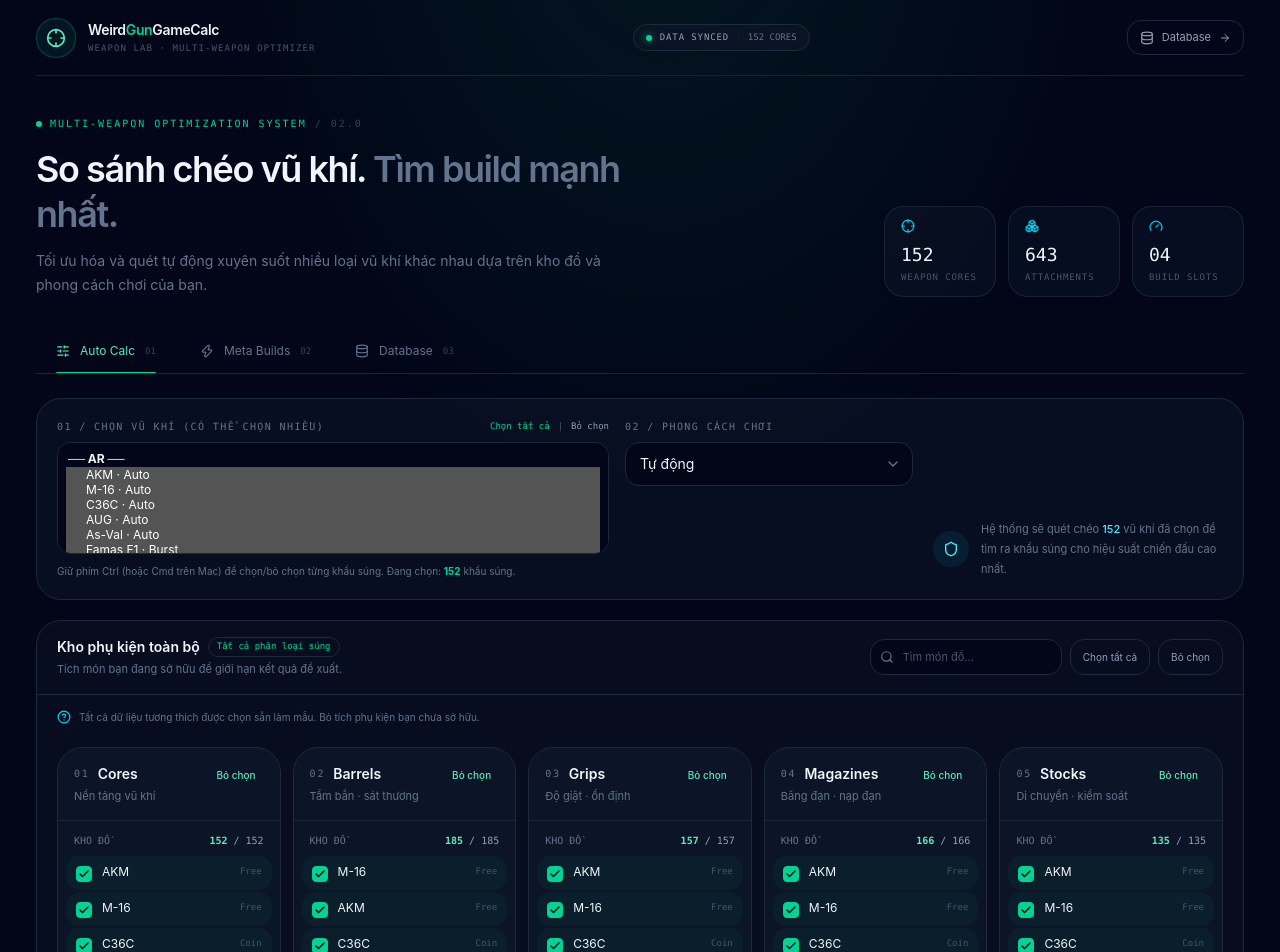
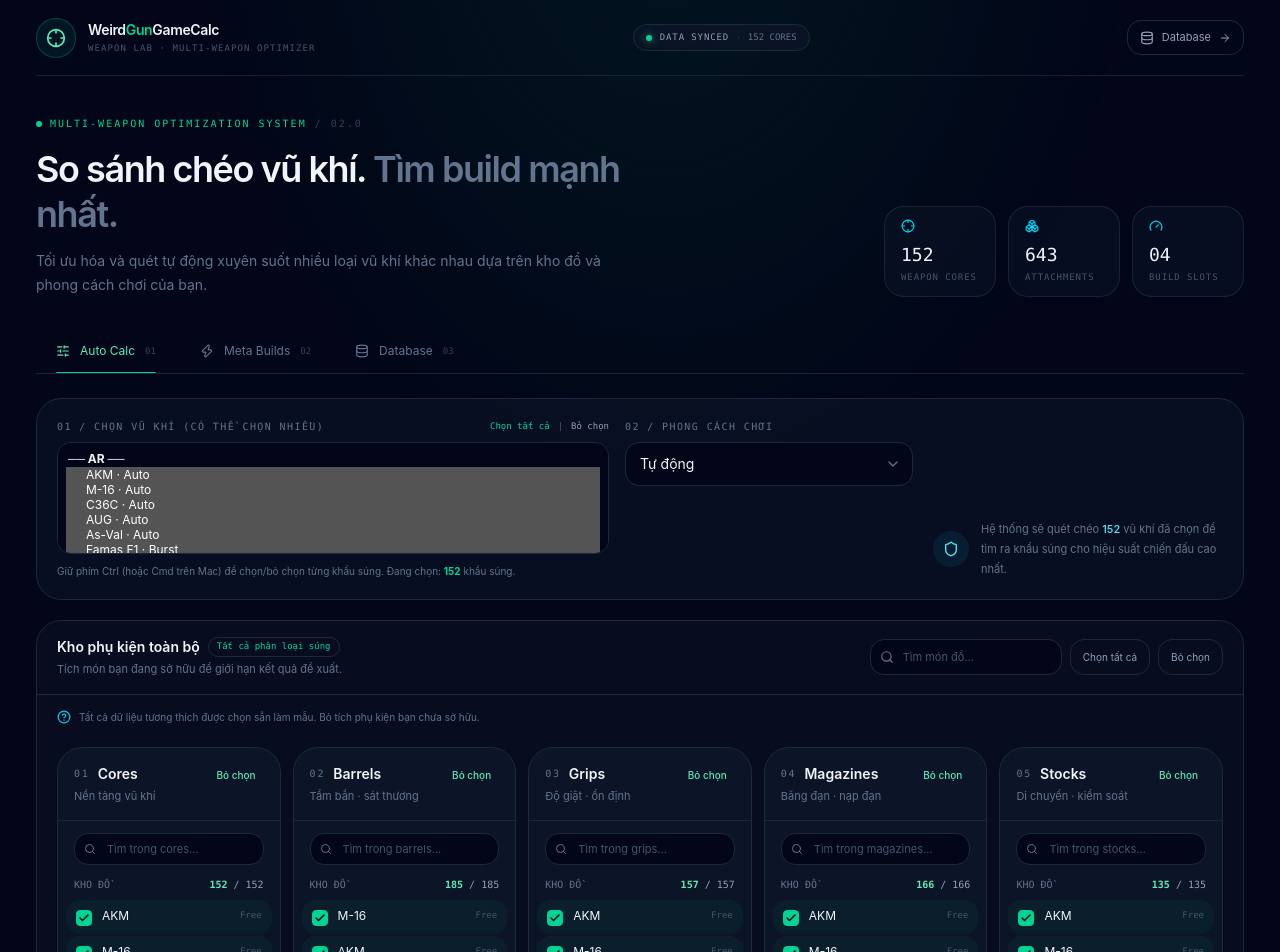
Before and after one commit to Kenn1223-227/wggcalc, a Next.js app: page / in a window 1280 px wide. Shown: the top 952 px of the page. Built offline with nearby package versions, Linux system fonts and the light colour scheme.

Commit message:
Add per-column search bar and fix scroll jump bug

```diff
--- a/components/inventory-section.tsx
+++ b/components/inventory-section.tsx
@@ -1,6 +1,6 @@
 "use client"
 
-import { Check, ChevronDown, Crosshair } from "lucide-react"
+import { Check, ChevronDown, Crosshair, Search } from "lucide-react"
 import { useState } from "react"
 import { formatPrice, type PartEntry, type Slot } from "@/lib/game-data"
 
@@ -28,10 +28,20 @@ export function InventorySection({
   onSelectAll: (ids: string[], checked: boolean) => void
 }) {
   const [expanded, setExpanded] = useState(false)
-  const normalizedQuery = query.trim().toLocaleLowerCase()
-  const visibleEntries = entries.filter(({ item }) =>
-    `${item.Name} ${item.Price_Type || ""}`.toLocaleLowerCase().includes(normalizedQuery),
-  )
+  // State quản lý thanh tìm kiếm riêng biệt cho từng cột
+  const [slotSearch, setSlotSearch] = useState("")
+
+  // Kết hợp tìm kiếm chung của toàn trang và tìm kiếm riêng theo từng cột
+  const normalizedGlobalQuery = query.trim().toLocaleLowerCase()
+  const normalizedSlotQuery = slotSearch.trim().toLocaleLowerCase()
+
+  const visibleEntries = entries.filter(({ item }) => {
+    const textToSearch = `${item.Name} ${item.Price_Type || ""}`.toLocaleLowerCase()
+    const matchesGlobal = !normalizedGlobalQuery || textToSearch.includes(normalizedGlobalQuery)
+    const matchesSlot = !normalizedSlotQuery || textToSearch.includes(normalizedSlotQuery)
+    return matchesGlobal && matchesSlot
+  })
+
   const visibleLimit = expanded ? visibleEntries.length : 8
   const visible = visibleEntries.slice(0, visibleLimit)
   const allSelected = entries.length > 0 && entries.every(({ id }) => selected.has(id))
@@ -57,6 +67,23 @@ export function InventorySection({
         </button>
       </div>
 
+      {/* Thanh tìm kiếm nhỏ ngay dưới tên cột bộ phận */}
+      <div className="px-4 pt-3">
+        <div className="relative">
+          <Search className="pointer-events-none absolute left-2.5 top-1/2 size-3 -translate-y-1/2 text-slate-500" aria-hidden="true" />
+          <input
+            type="text"
+            value={slotSearch}
+            onChange={(e) => {
+              setSlotSearch(e.target.value)
+              setExpanded(true) // Tự động mở rộng danh sách khi người dùng gõ tìm kiếm trong cột
+            }}
+            placeholder={`Tìm trong ${slot.toLowerCase()}...`}
+            className="h-8 w-full rounded-lg border border-slate-800 bg-slate-950 pl-8 pr-2.5 text-[11px] text-slate-100 outline-none placeholder:text-slate-600 focus:border-emerald-500/60"
+          />
+        </div>
+      </div>
+
       <div className="flex items-center justify-between px-4 pt-3 text-[10px]">
         <span className="font-mono text-slate-500">KHO ĐỒ</span>
         <span className="font-mono text-slate-400"><strong className="text-emerald-300">{selectedCount}</strong> / {entries.length}</span>
@@ -66,24 +93,25 @@ export function InventorySection({
         {visible.length ? visible.map(({ id, item }) => {
           const checked = selected.has(id)
           return (
-            <label key={id} className={`group flex cursor-pointer items-start gap-2.5 rounded-lg px-2.5 py-2 transition ${checked ? "bg-emerald-400/[0.055]" : "hover:bg-slate-800/70"}`}>
-              <span className={`mt-0.5 flex size-4 shrink-0 items-center justify-center rounded border transition ${checked ? "border-emerald-400 bg-emerald-400 text-slate-950" : "border-slate-600 bg-slate-950 group-hover:border-slate-400"}`}>
+            <div
+              key={id}
+              onClick={() => onToggle(id)}
+              className={`group flex cursor-pointer items-start gap-2.5 rounded-lg px-2.5 py-2 transition ${
+                checked ? "bg-emerald-400/[0.055]" : "hover:bg-slate-800/70"
+              }`}
+            >
+              <span className={`mt-0.5 flex size-4 shrink-0 items-center justify-center rounded border transition ${
+                checked ? "border-emerald-400 bg-emerald-400 text-slate-950" : "border-slate-600 bg-slate-950 group-hover:border-slate-400"
+              }`}>
                 {checked && <Check className="size-3" strokeWidth={3} aria-hidden="true" />}
               </span>
-              <input
-                type="checkbox"
-                checked={checked}
-                onChange={() => onToggle(id)}
-                className="sr-only"
-                aria-label={`${checked ? "Đang có" : "Chưa có"}: ${item.Name}`}
-              />
               <span className="min-w-0 flex-1">
                 <span className="flex items-center justify-between gap-2">
                   <span className={`truncate text-xs ${checked ? "text-slate-100" : "text-slate-400"}`}>{item.Name}</span>
                   <span className="shrink-0 font-mono text-[9px] text-slate-600">{formatPrice(item.Price_Type)}</span>
                 </span>
               </span>
-            </label>
+            </div>
           )
         }) : (
           <div className="flex flex-col items-center gap-2 px-2 py-8 text-center text-slate-500">
```
